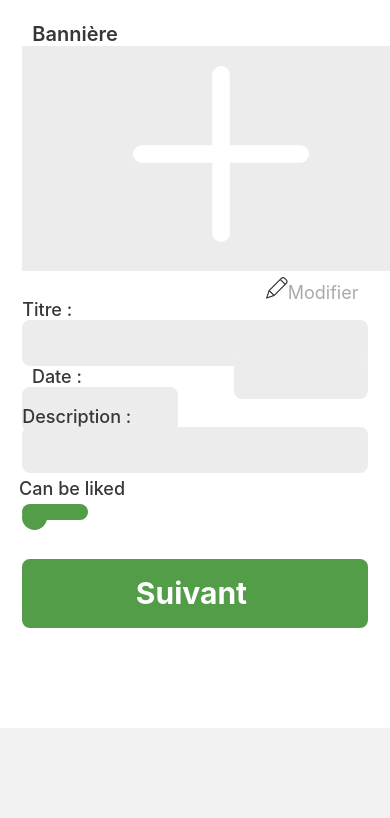
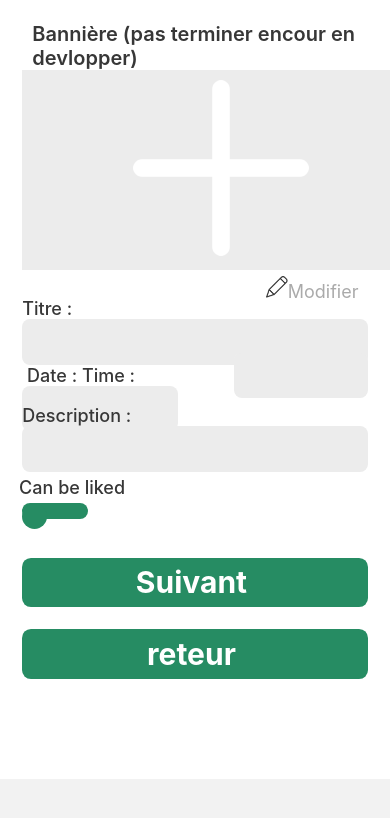
Before and after one commit to AissamNexuS/FORMATION, a React Native app: screen /AddPost in a window 390 px wide. Shown: the top 818 px of the page. Built offline with nearby package versions, Linux system fonts and the light colour scheme.

Commit message:
add post styles

```diff
--- a/src/screens/AddPost/AddPost.js
+++ b/src/screens/AddPost/AddPost.js
@@ -1,12 +1,19 @@
-import React, { useState } from 'react'
-import { Text, View, Platform, Image, TouchableOpacity, ScrollView, TextInput } from 'react-native';
+import React, {useState} from 'react';
+import {
+  Text,
+  View,
+  Platform,
+  Image,
+  TouchableOpacity,
+  ScrollView,
+  TextInput,
+} from 'react-native';
 import DateTimePicker from '@react-native-community/datetimepicker';
-import { ScaledSheet } from "react-native-size-matters";
+import {ScaledSheet} from 'react-native-size-matters';
 import ModalConf from '../component/modalglobal';
-import StylesDetails from './AddPostStyle'
+import StylesDetails from './AddPostStyle';
 
-export default function Detais({ navigation }) {
-
+export default function Detais({navigation}) {
   const [Show2, setShow2] = useState(false);
   const [date, setDate] = useState(new Date());
   const [mode, setMode] = useState('date');
@@ -14,92 +21,130 @@ export default function Detais({ navigation }) {
   const [text, setText] = useState('');
   const [Tm, setTm] = useState('');
 
-
   const onChange = (event, selectedDate) => {
     const currentDate = selectedDate || date;
     setShow(Platform.OS === 'ios');
     setDate(currentDate);
 
     let tempDate = new Date(currentDate);
-        let fDate = tempDate.getDate() + '/' + (tempDate.getMonth() + 1) + '/' + tempDate.getFullYear();
+    let fDate =
+      tempDate.getDate() +
+      '/' +
+      (tempDate.getMonth() + 1) +
+      '/' +
+      tempDate.getFullYear();
     let fTime = tempDate.getHours() + ':' + tempDate.getMinutes();
     setText(fDate);
     setTm(fTime);
 
-        console.log(fDate + '(' + fTime + ')')
+    console.log(fDate + '(' + fTime + ')');
   };
-    const showMode = (currentMode) => {
+  const showMode = currentMode => {
     setShow(true);
     setMode(currentMode);
   };
 
-
   return (
     <ScrollView>
       <View style={StylesDetails.V}>
-
-                <Text style={StylesDetails.Tel2}>Bannière</Text>
-                <View style={StylesDetails.Vp} >
+        <Text style={StylesDetails.Tel2}>
+          Bannière (pas terminer encour en devlopper)
+        </Text>
+        <View style={StylesDetails.Vp}>
           <TouchableOpacity>
-                        <Image source={require('../../../img/pngs/addp.png')} style={{ top: 20 }} />
+            <Image
+              source={require('../../../img/pngs/addp.png')}
+              style={{top: 10}}
+            />
           </TouchableOpacity>
         </View>
-                <View style={{ right: -13 }}>
-                    <TouchableOpacity><Text style={StylesDetails.Tel3}> Modifier
+        <View style={{right: -13}}>
+          <TouchableOpacity>
+            <Text style={StylesDetails.Tel3}>
+              {' '}
+              Modifier
               <View>
                 <TouchableOpacity>
-                                <Image source={require("../../../img/pngs/Modifie.png")} style={StylesDetails.logop1} />
+                  <Image
+                    source={require('../../../img/pngs/Modifie.png')}
+                    style={StylesDetails.logop1}
+                  />
                 </TouchableOpacity>
               </View>
             </Text>
           </TouchableOpacity>
         </View>
-                <View style={{ top: -10 }}>
+        <View style={{top: -10}}>
           <Text style={StylesDetails.Tel5}>Titre :</Text>
           <View style={StylesDetails.V3}>
             <TextInput style={StylesDetails.Tel2}></TextInput>
           </View>
           <View>
-                        <Text style={StylesDetails.Tel5}>  Date :                                       Time :</Text>
+            <Text style={StylesDetails.Tel5}> Date : Time :</Text>
             <View style={StylesDetails.V4}>
-
-                            <TouchableOpacity style={StylesDetails.Tel32} onPress={() => showMode('date')}>
+              <TouchableOpacity
+                style={StylesDetails.Tel32}
+                onPress={() => showMode('date')}>
                 <Text style={StylesDetails.Tel09}>{text}</Text>
               </TouchableOpacity>
             </View>
             {show && (
               <DateTimePicker
-                                testID='dateTimePicker'
+                testID="dateTimePicker"
                 value={date}
                 mode={mode}
                 is24Hour={true}
-                                display='default'
-                                onChange={onChange} />
+                display="default"
+                onChange={onChange}
+              />
             )}
             <View style={StylesDetails.V5}>
-                            <TouchableOpacity style={StylesDetails.Tel33} onPress={() => showMode('time')}>
+              <TouchableOpacity
+                style={StylesDetails.Tel33}
+                onPress={() => showMode('time')}>
                 <Text style={StylesDetails.Tel08}>{Tm}</Text>
               </TouchableOpacity>
             </View>
           </View>
-                    <View style={{ top: -70 }}>
+          <View style={{top: -70}}>
             <Text style={StylesDetails.Tel5}>Description :</Text>
             <View style={StylesDetails.V43}>
               <TextInput style={StylesDetails.Tel2}></TextInput>
             </View>
           </View>
-                    <View style={{ top: -20 }}>
+          <View style={{top: -20}}>
             <Text style={StylesDetails.Tel6}> Can be liked</Text>
             <View style={StylesDetails.V8}></View>
             <View style={StylesDetails.V9}></View>
           </View>
         </View>
-                <TouchableOpacity onPress={() => { setShow2(true); }}>
+        <TouchableOpacity
+          onPress={() => {
+            setShow2(true);
+          }}>
           <Text style={StylesDetails.Btn}>Suivant </Text>
         </TouchableOpacity>
-                <ModalConf modalVisible={Show2} Onclose={() => { setShow2(false); }} OnConf={() => { setShow2(true); }} confirm={() => { navigation.navigate("Home"); }} />
 
-            </View></ScrollView>
+        <TouchableOpacity
+          onPress={() => {
+            navigation.navigate('Home');
+          }}>
+          <Text style={StylesDetails.Btn}>reteur </Text>
+        </TouchableOpacity>
 
-    )
+        <ModalConf
+          modalVisible={Show2}
+          Onclose={() => {
+            setShow2(false);
+          }}
+          OnConf={() => {
+            setShow2(true);
+          }}
+          confirm={() => {
+            navigation.navigate('Home');
+          }}
+        />
+      </View>
+    </ScrollView>
+  );
 }
--- a/src/screens/AddPost/AddPostStyle.js
+++ b/src/screens/AddPost/AddPostStyle.js
@@ -1,4 +1,4 @@
-import { ScaledSheet } from "react-native-size-matters";
+import {ScaledSheet} from 'react-native-size-matters';
 
 const StylesDetails = ScaledSheet.create({
   V: {
@@ -26,7 +26,6 @@ const StylesDetails = ScaledSheet.create({
     width: '20@s',
     height: '20@s',
     left: '-83@s',
-
   },
   V4: {
     backgroundColor: '#ECECEC',
@@ -35,7 +34,7 @@ const StylesDetails = ScaledSheet.create({
     alignSelf: 'flex-start',
   },
   V8: {
-        backgroundColor: '#539D48',
+    backgroundColor: '#268C63',
     borderRadius: 9.5,
     padding: '0@s',
     width: '59@s',
@@ -43,7 +42,7 @@ const StylesDetails = ScaledSheet.create({
     top: -40,
   },
   V9: {
-        backgroundColor: '#539D48',
+    backgroundColor: '#268C63',
     borderRadius: 30,
     padding: '10@s',
     width: '22@s',
@@ -75,7 +74,6 @@ const StylesDetails = ScaledSheet.create({
     fontWeight: '600',
     fontSize: 20,
     left: 10,
-
   },
 
   Tel09: {
@@ -107,14 +105,13 @@ const StylesDetails = ScaledSheet.create({
     left: -8,
   },
   Btn: {
-        backgroundColor: '#539D48',
-        color: "#FFF",
+    backgroundColor: '#268C63',
+    color: '#FFF',
     fontSize: 30,
-        fontWeight: "bold",
+    fontWeight: 'bold',
     textAlign: 'center',
-        alignItems: 'center',
-        borderRadius: 8,
-        padding: '15@s',
+    padding: '6@s',
+    borderRadius: '8@s',
     marginVertical: '10@s',
     top: '-60@s',
   },
@@ -123,15 +120,13 @@ const StylesDetails = ScaledSheet.create({
     fontSize: 18,
     alignSelf: 'flex-end',
     marginVertical: '5@s',
-
   },
   Vp: {
     width: 397.5,
-        height: 225,
+    height: 200,
     backgroundColor: '#ECECEC',
     alignContent: 'center',
     alignItems: 'center',
-
   },
 });
 export default StylesDetails;
```
Lines whose indentation alone changed are shown as unchanged.
